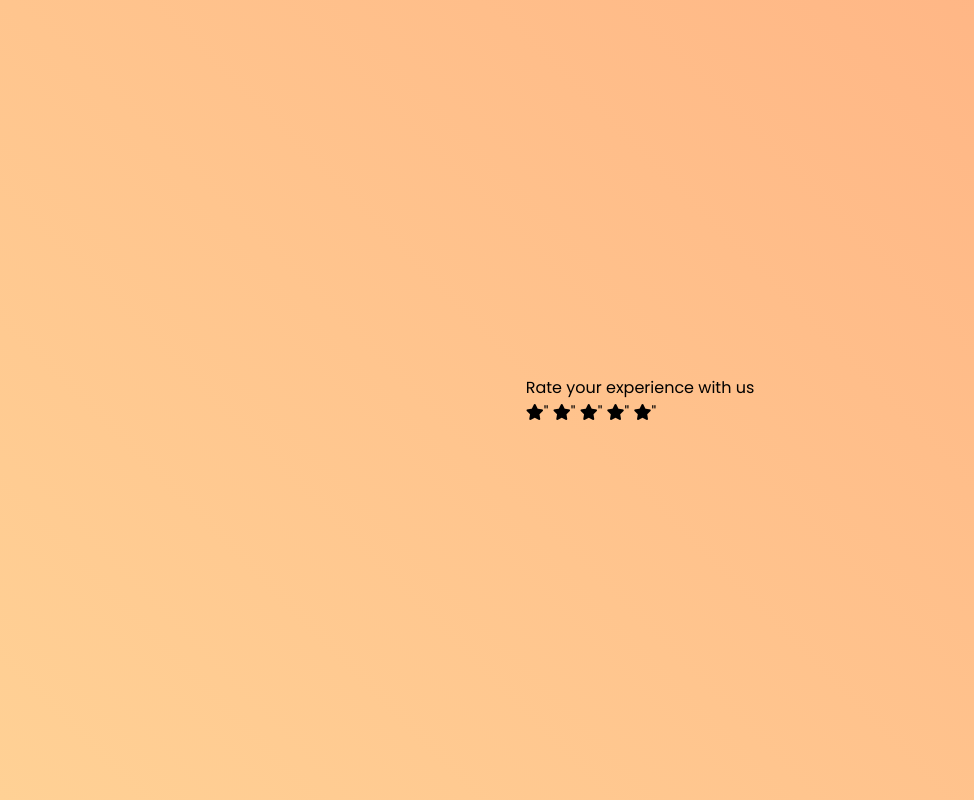
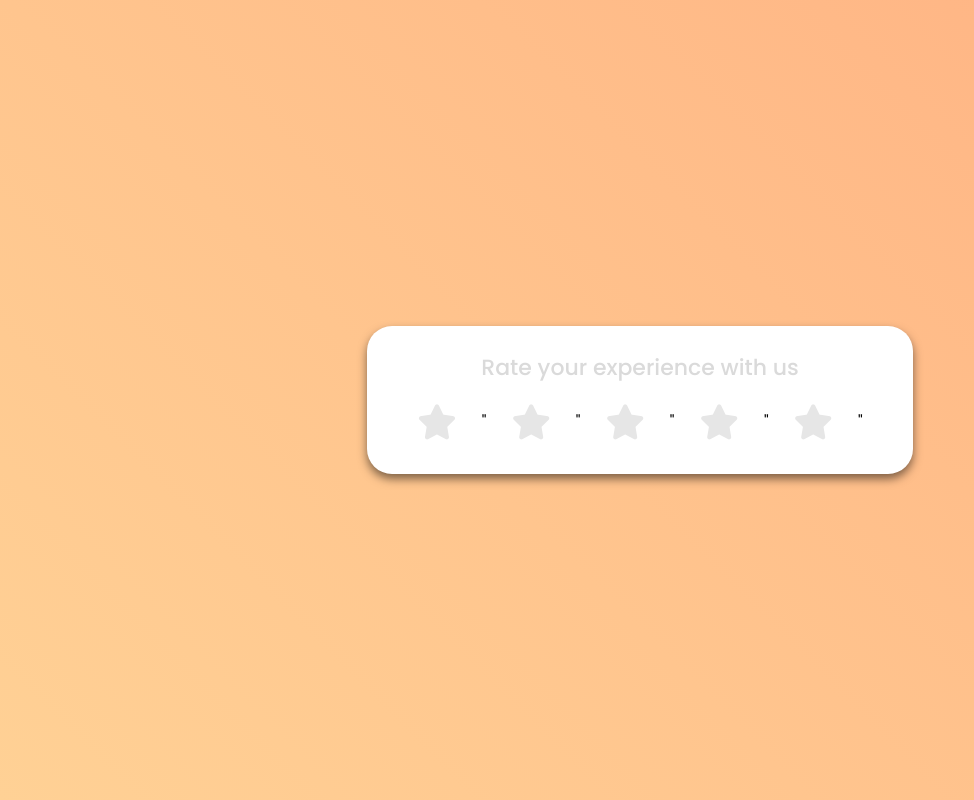
Before and after one commit to szhao23/Animated-Star-Rating, a plain HTML site: page code/index.html in a window 1280 px wide. Shown: the whole page, without its empty margins (0-974 px from the left). Drawn offline with Linux system fonts and the light colour scheme.

Commit message:
Finished HTML & CSS

```diff
--- a/code/style.css
+++ b/code/style.css
@@ -15,3 +15,36 @@ body {
   justify-content: center;
   background: linear-gradient(45deg, #ffd195, #ffb283);
 }
+
+.rating-box-container {
+  position: relative;
+  background: #fff;
+  padding: 25px 50px 35px;
+  border-radius: 25px;
+  box-shadow: 0 5px 10px rgba(0, 0, 0, 0.5);
+}
+
+.rating-box-container header {
+  font-size: 22px;
+  color: #dadada;
+  font-weight: 500;
+  margin-bottom: 20px;
+  text-align: center;
+}
+
+.rating-box-container .stars {
+  display: flex;
+  align-items: center;
+  gap: 25px;
+}
+
+.stars i {
+  color: #e6e6e6;
+  font-size: 35px;
+  cursor: pointer;
+  transition: color 0.3s ease;
+}
+
+.stars i.active {
+  color: white;
+}
```
Also changed, not shown: code/index.html (+1 -0 lines).
